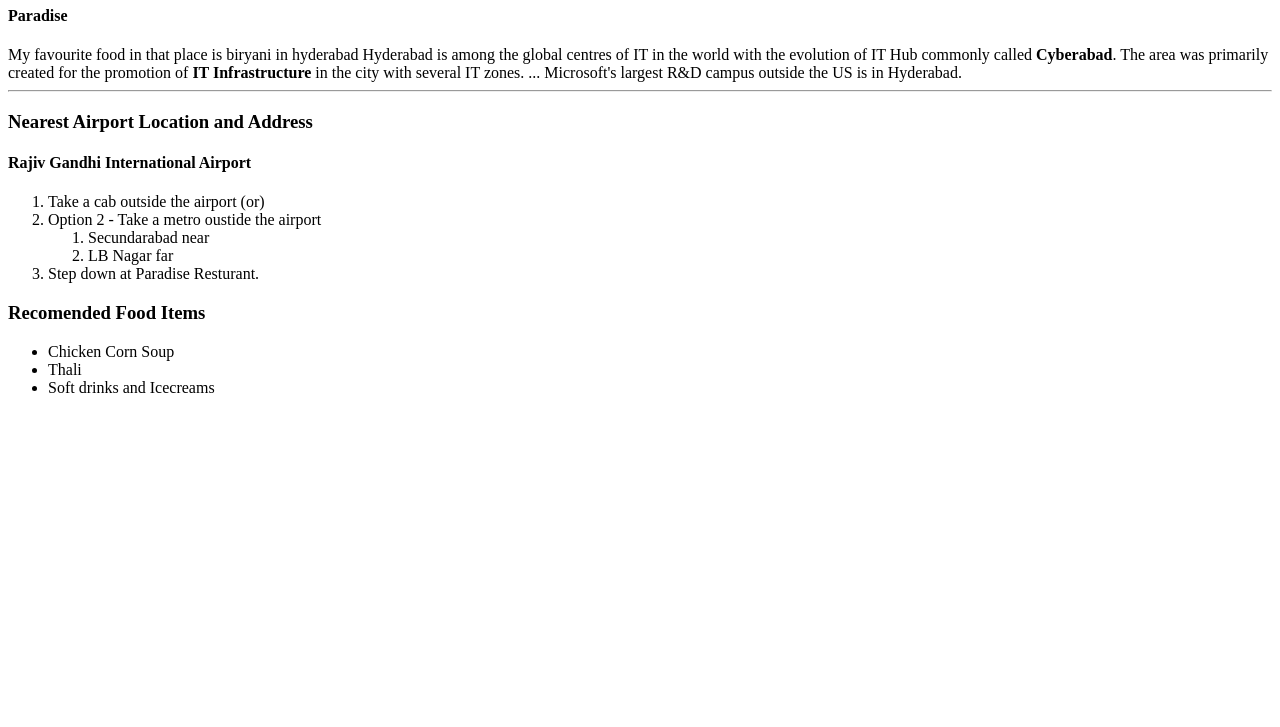
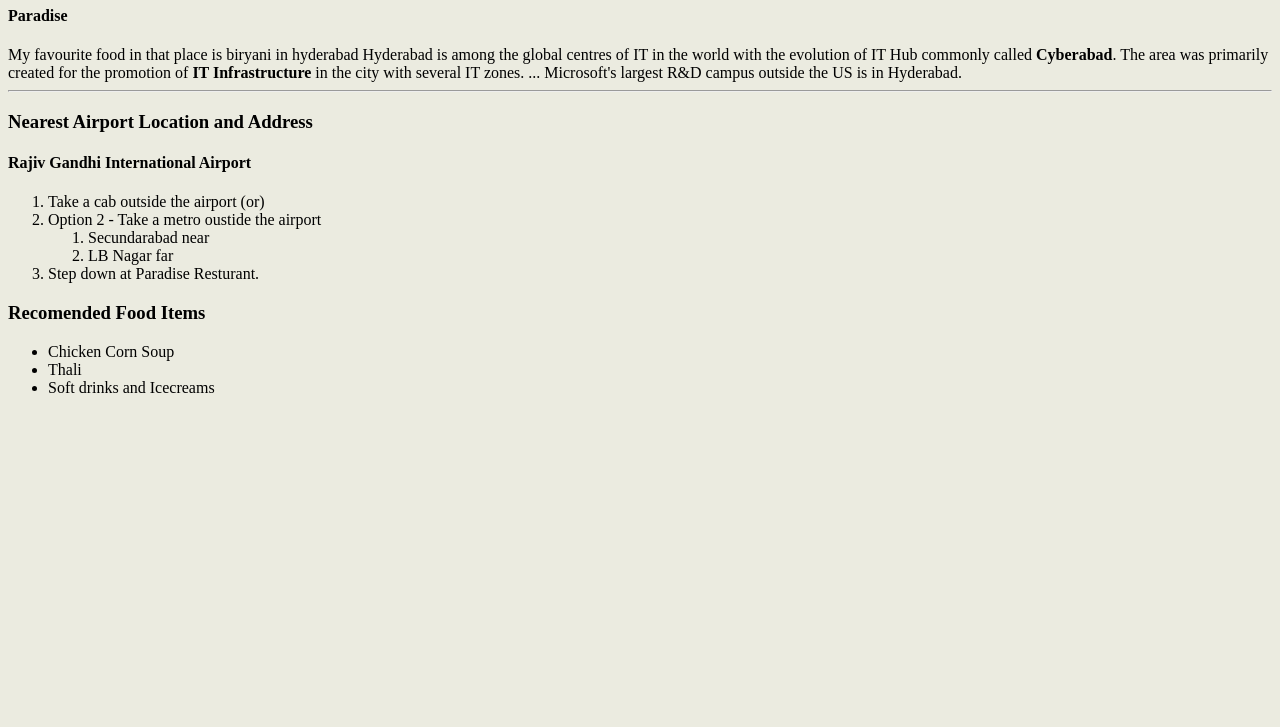
Before and after one commit to 44-563-Web-Apps-S22/webapps-s22-assignment-3-poojakunta, a plain HTML site: page index.html in a window 1280 px wide. Shown: the part 73-800 px from the top of the page. Drawn offline with Linux system fonts and the light colour scheme.

Commit message:
added bgcolor

```diff
--- a/index.html
+++ b/index.html
@@ -5,7 +5,7 @@
 <head>
     <title> WEB APPS LAB 3</title>
 </head>
-<body>
+<body bgcolor=#ebebe0>
     <h1>Pooja Kunta</h1>
     <h4>Paradise</h4>
     My favourite food in that place is biryani in hyderabad
```
